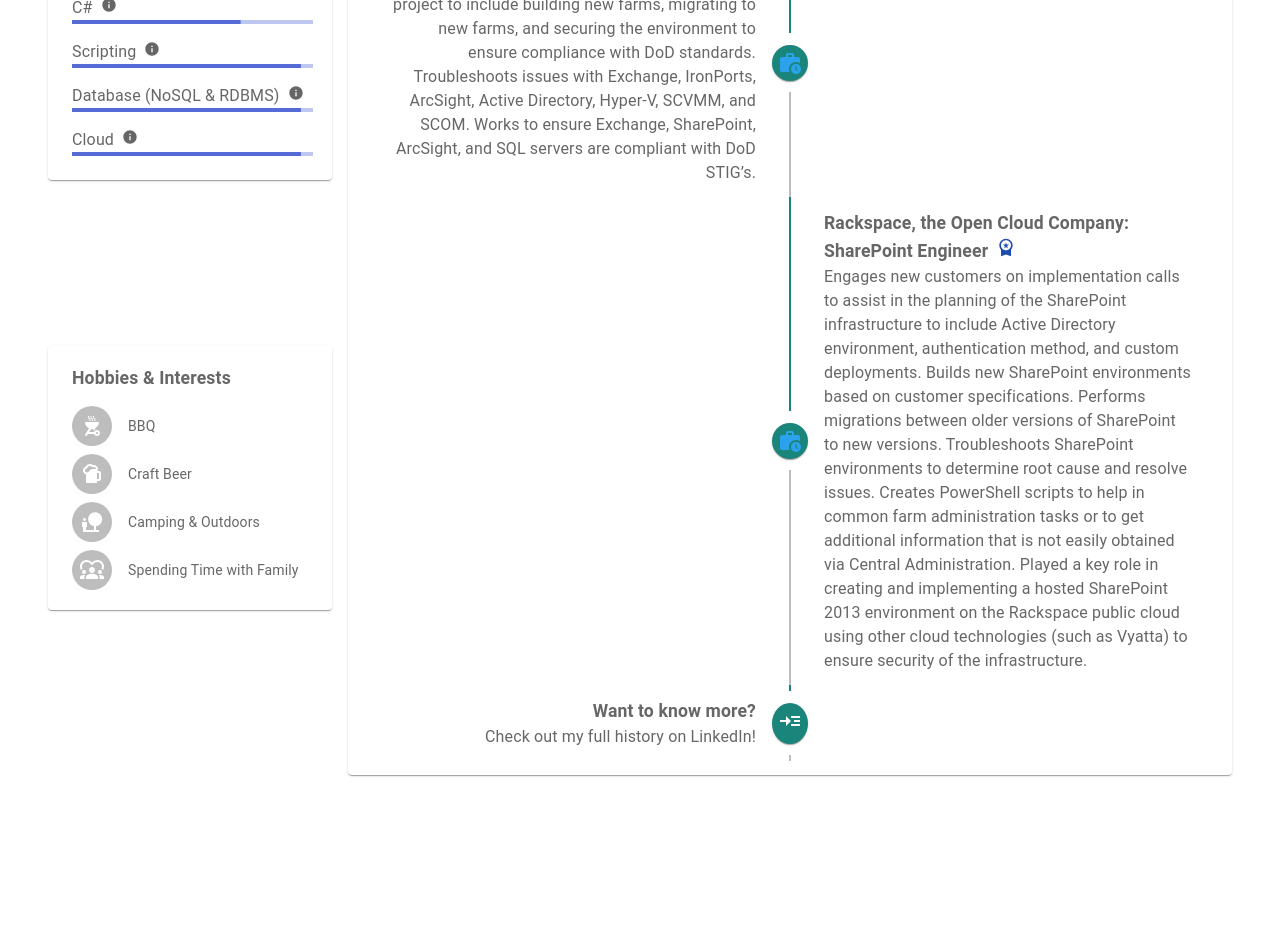
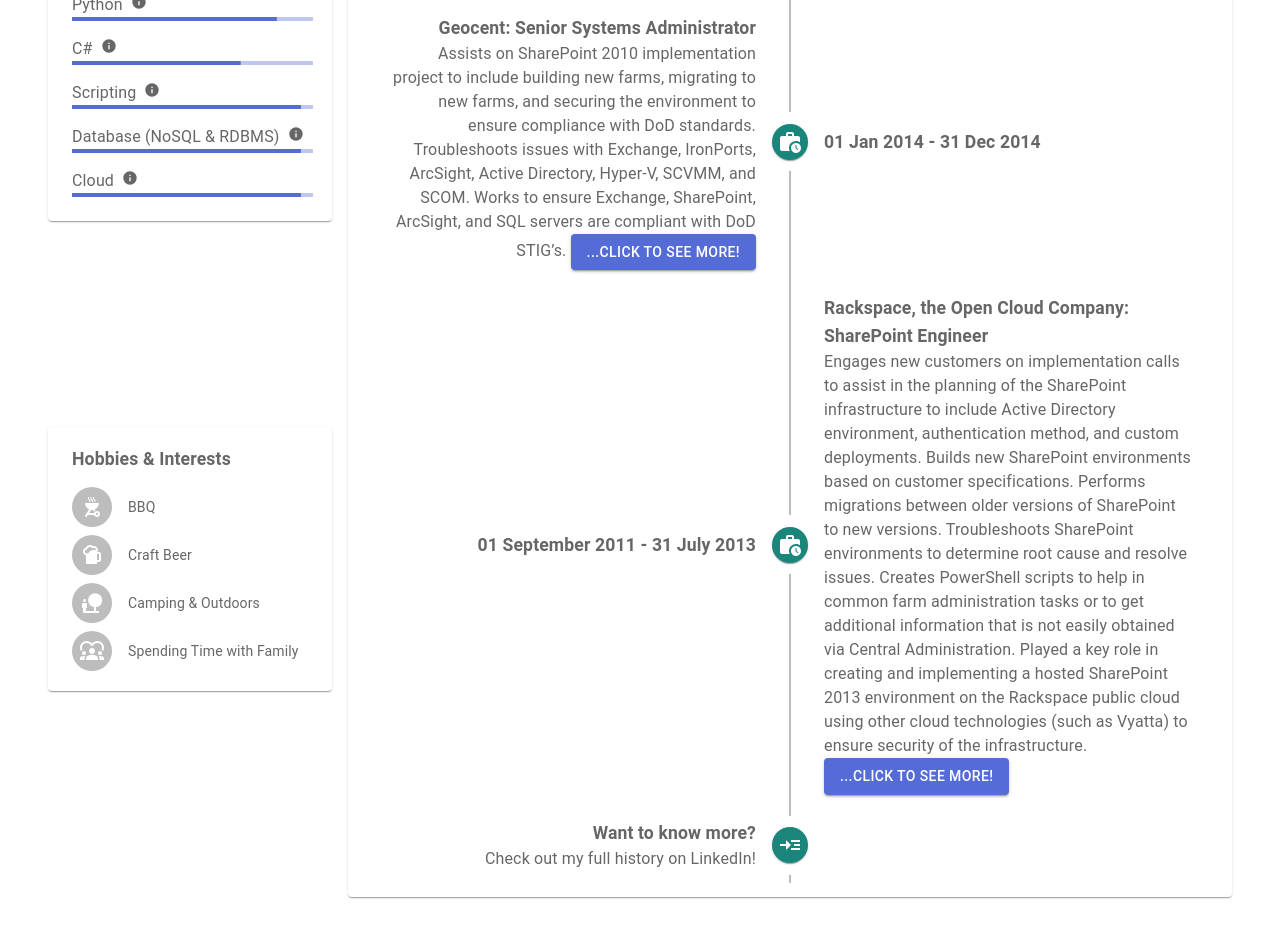
Before and after one commit to robbdasailer/nextjs-resume, a Next.js app: page / in a window 1280 px wide. Shown: the part 1420-2358 px from the top of the page. Before the commit the page ends 2243 px from the top, so only its background shows below. Built offline with nearby package versions, Linux system fonts and the light colour scheme.

Commit message:
Created and hooked in additional work info dialog component

```diff
--- /dev/null
+++ b/components/workAdditional.js
@@ -0,0 +1,22 @@
+import { useState } from 'react';
+
+import DialogTitle from '@mui/material/DialogTitle';
+import Dialog from '@mui/material/Dialog';
+import { Typography } from '@mui/material';
+
+const WorkAdditionalInfo = (props) => {
+	const { additionalInfo, jobTitle } = props.job;
+
+	const handleClose = () => {
+		props.setOpen(false);
+	};
+
+	return (
+		<Dialog onClose={handleClose} open={props.open}>
+			<DialogTitle>{jobTitle}</DialogTitle>
+			<Typography>{additionalInfo}</Typography>
+		</Dialog>
+	);
+};
+
+export default WorkAdditionalInfo;
--- a/components/workHistory.js
+++ b/components/workHistory.js
@@ -1,3 +1,5 @@
+import { useState } from 'react';
+
 import Timeline from '@mui/lab/Timeline';
 import TimelineItem from '@mui/lab/TimelineItem';
 import TimelineSeparator from '@mui/lab/TimelineSeparator';
@@ -6,62 +8,64 @@
 import TimelineOppositeContent from '@mui/lab/TimelineOppositeContent';
 import TimelineDot from '@mui/lab/TimelineDot';
 import Typography from '@mui/material/Typography';
-import AchievementIcon from '@mui/icons-material/WorkspacePremium';
 import ReadMoreIcon from '@mui/icons-material/ReadMore';
 import WorkIcon from '@mui/icons-material/Work';
 import WorkHistoryIcon from '@mui/icons-material/WorkHistory';
+import Button from '@mui/material/Button';
+
+import WorkAdditionalInfo from './workAdditional';
 
 const WorkHistory = (props) => {
-	const jobs = props.jobs;
-    const { linkedInUrl } = props.contact;
+	const [open, setOpen] = useState(false);
+	const [currentJob, setCurrentJob] = useState("");
+
+    const jobs = props.jobs;
+	const { linkedInUrl } = props.contact;
+
+	const handleOpen = (jobId) => {
+		console.log({ jobId });
+		setCurrentJob(jobs.find(job => {return jobId === job.id}));
+		setOpen(true);
+	};
 
 	return (
 		<Timeline position='alternate'>
 			{jobs.map((job) => (
 				<TimelineItem key={job.id}>
-					<TimelineOppositeContent
-						color='white'
-						variant='body2'
-						sx={{ margin: 'auto 0' }}
-					>
+					<TimelineOppositeContent variant='h6' sx={{ margin: 'auto 0' }}>
 						{job.startDate} - {job.endDate || 'Present'}
 					</TimelineOppositeContent>
 					<TimelineSeparator>
-						<TimelineConnector sx={{ bgcolor: 'secondary.main' }} />
+						<TimelineConnector />
 						<TimelineDot color='secondary'>
-							{job.endDate ? (
-								<WorkHistoryIcon sx={{ color: '#2DA2EC' }} />
-							) : (
-								<WorkIcon sx={{ color: '#1D4CB0' }} />
-							)}
+							{job.endDate ? <WorkHistoryIcon /> : <WorkIcon />}
 						</TimelineDot>
 						<TimelineConnector />
 					</TimelineSeparator>
 					<TimelineContent sx={{ py: '12px', px: 2 }}>
 						<Typography variant='h6' component='span'>
 							<a href={job.companyLink}>{job.company}</a>: {job.jobTitle}
+						</Typography>
+						<Typography>
+							{job.jobDescription}{' '}
 							{job.additionalInfo && (
-								<AchievementIcon
-									onClick={() => handleOpen(job)}
-									sx={{
-										cursor: 'pointer',
-										color: '#1D4CB0',
-										marginLeft: '.5rem',
-										width: '1.25rem',
-										height: '1.25rem',
-									}}
-								/>
+								<>
+									<Button variant='contained' onClick={() => handleOpen(job.id)}>
+										...Click to see more!
+									</Button>
+									<WorkAdditionalInfo open={open} job={currentJob} setOpen={setOpen} />
+								</>
 							)}
 						</Typography>
-						<Typography>{job.jobDescription}</Typography>
 					</TimelineContent>
 				</TimelineItem>
 			))}
 			<TimelineItem>
+				<TimelineOppositeContent></TimelineOppositeContent>
 				<TimelineSeparator>
-					<TimelineConnector sx={{ bgcolor: 'secondary.main' }} />
+					<TimelineConnector />
 					<TimelineDot color='secondary'>
-						<a href={linkedInUrl}><ReadMoreIcon /></a>
+						<ReadMoreIcon />
 					</TimelineDot>
 					<TimelineConnector />
 				</TimelineSeparator>
@@ -69,7 +73,9 @@
 					<Typography variant='h6' component='span'>
 						Want to know more?
 					</Typography>
-					<Typography>Check out my full history on LinkedIn!</Typography>
+					<Typography>
+						Check out my full history on <a href={linkedInUrl}>LinkedIn!</a>
+					</Typography>
 				</TimelineContent>
 			</TimelineItem>
 		</Timeline>
--- a/components/workHistoryMobile.js
+++ b/components/workHistoryMobile.js
@@ -13,40 +13,49 @@
 import WorkIcon from '@mui/icons-material/Work';
 import WorkHistoryIcon from '@mui/icons-material/WorkHistory';
 
+import WorkAdditionalInfo from './workAdditional';
+
 const WorkHistoryMobile = (props) => {
 	const [activeStep, setActiveStep] = useState(0);
+    const [open, setOpen] = useState(false);
+    const [currentJob, setCurrentJob] = useState("");
 
-	const handleNext = () => {
-		setActiveStep((prevActiveStep) => prevActiveStep + 1);
+	const jobs = props.jobs;
+
+	const handleReset = () => {
+		setActiveStep(0);
 	};
 
-	const handleBack = () => {
+    const handleBack = () => {
 		setActiveStep((prevActiveStep) => prevActiveStep - 1);
 	};
 
-	const handleReset = () => {
-		setActiveStep(0);
+	const handleNext = () => {
+		if (activeStep != jobs.length - 1) {
+			setActiveStep((prevActiveStep) => prevActiveStep + 1);
+		} else {
+			console.log(activeStep);
+			console.log(jobs.length);
+			handleReset();
+		}
+	};
+
+    const handleOpen = (jobId) => {
+		console.log({ jobId });
+		setCurrentJob(jobs.find(job => {return jobId === job.id}));
+		setOpen(true);
 	};
 
 	const renderIcon = (endDate) => {
 		return endDate ? <WorkHistoryIcon /> : <WorkIcon />;
 	};
 
-	const jobs = props.jobs;
-
 	return (
 		<Box sx={{ maxWidth: 1500 }}>
 			<Stepper activeStep={activeStep} orientation='vertical'>
 				{jobs.map((job, index) => (
 					<Step key={job.id}>
-						<StepLabel
-							optional={
-								job.id === 3 ? (
-									<Typography variant='caption'>Last step</Typography>
-								) : null
-							}
-							StepIconComponent={() => renderIcon(job.endDate)}
-						>
+						<StepLabel StepIconComponent={() => renderIcon(job.endDate)}>
 							<Typography variant='h6' component='span'>
 								<a href={job.companyLink}>{job.company}</a>: {job.jobTitle}
 							</Typography>
@@ -63,7 +72,9 @@
 										onClick={handleNext}
 										sx={{ mt: 1, mr: 1 }}
 									>
-										{index === jobs.length - 1 ? 'Finish' : 'View Next'}
+										{index === jobs.length - 1
+											? 'Return to Current Position'
+											: 'View Next'}
 									</Button>
 									<Button
 										disabled={index === 0}
@@ -72,20 +83,20 @@
 									>
 										View Previous
 									</Button>
+                                    {job.additionalInfo && (
+								<>
+									<Button variant='contained' sx={{ mt: 1, mr: 1 }} onClick={() => handleOpen(job.id)}>
+										...Click to see more!
+									</Button>
+									<WorkAdditionalInfo open={open} job={currentJob} setOpen={setOpen} />
+								</>
+							)}
 								</div>
 							</Box>
 						</StepContent>
 					</Step>
 				))}
 			</Stepper>
-			{activeStep === jobs.length && (
-				<Paper square elevation={0} sx={{ p: 3 }}>
-					<Typography>All steps completed - you&apos;re finished</Typography>
-					<Button onClick={handleReset} sx={{ mt: 1, mr: 1 }}>
-						View Current Position
-					</Button>
-				</Paper>
-			)}
 		</Box>
 	);
 };
```
